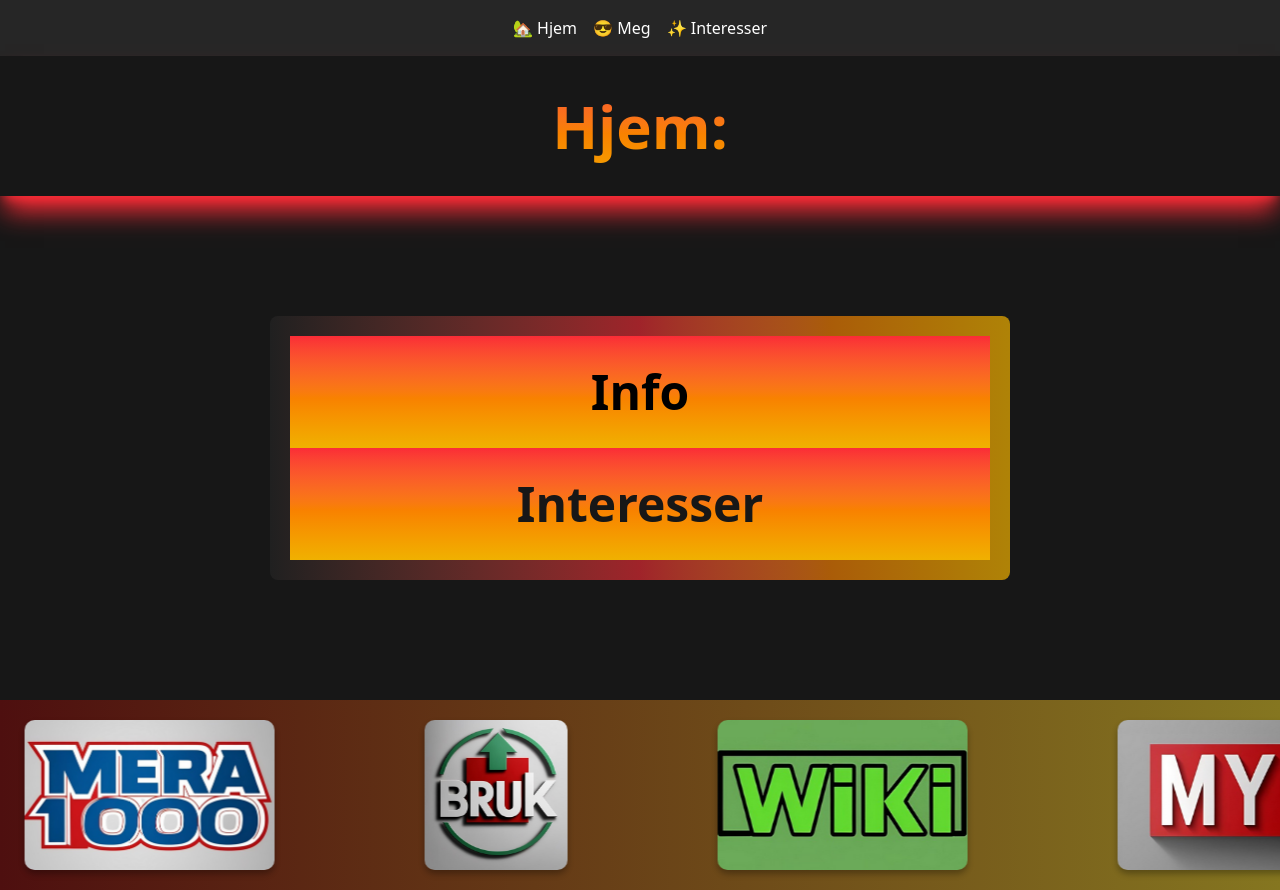
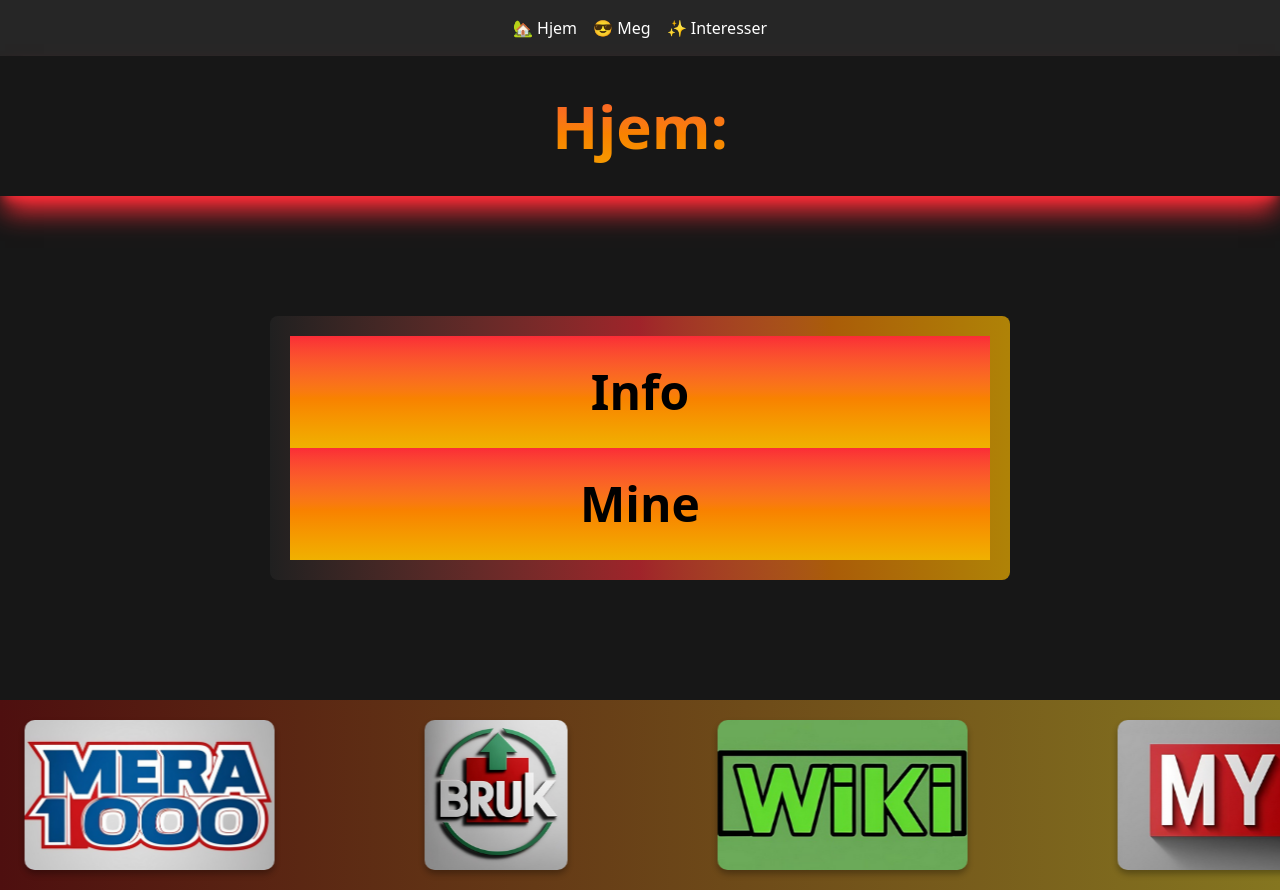
Before and after one commit to Toorq91/Prosjekter, a Vue app in the folder Meg/: page / in a window 1280 px wide. Built offline with nearby package versions, Linux system fonts and the light colour scheme; the HTML template or start-up script is replaced by a standard one.

Commit message:
endret knapp 2 på homePage

```diff
--- a/Meg/src/views/homePage.vue
+++ b/Meg/src/views/homePage.vue
@@ -8,26 +8,20 @@
     <div class="flex flex-col items-center justify-center flex-1 text-center py-30">
       <ul class="p-[20px] bg-gradient-to-r from-neutral-800/60 via-red-500/60 to-yellow-500/70 rounded-lg">
         <ul>
-          <!-- <li class="w-[700px] py-4 text-neutral-900 text-5xl font-semibold transition duration-500 ease-in-out
-          bg-gradient-to-b from-red-500 to-yellow-500
-          hover:bg-gradient-to-b hover:from-yellow-500/60 hover:to-red-500/60">
-            <RouterLink to="/about" class="block px-4 py-4 hover:text-blue-500/70 transition duration-500">
-              Om meg
-            </RouterLink>
-          </li> -->
           <li class="w-[700px] py-4 text-5xl font-semibold transition duration-500 ease-in-out
           flex items-center justify-center
           bg-gradient-to-b from-red-500 to-yellow-500">
-            <RouterLink to="/about" class="btn-1 block w-full">
+            <RouterLink to="/about" class="btn-flip flip-y block w-full">
               <span>Om meg</span>
               <span>Info</span>
             </RouterLink>
           </li>
-          <li class="w-[700px] py-4 text-neutral-900 text-5xl font-semibold transition duration-500 ease-in-out
-          bg-gradient-to-b from-red-500 to-yellow-500
-          hover:bg-gradient-to-b hover:from-yellow-500/60 hover:to-red-500/60">
-            <RouterLink to="/interests" class="block px-4 py-4 hover:text-blue-500/70 transition duration-500">
-              Interesser
+          <li class="w-[700px] py-4 text-5xl font-semibold transition duration-500 ease-in-out
+          flex items-center justify-center
+          bg-gradient-to-b from-red-500 to-yellow-500">
+            <RouterLink to="/interests" class="btn-flip flip-x reverse block w-full"> <!-- reverse for å endre retning på bloksen -->
+              <span>Interesser</span>
+              <span>Mine</span>
             </RouterLink>
           </li>
         </ul>
@@ -66,38 +60,78 @@ const images = [
 
 <style scoped>
 
-.btn-1 {
+.btn-flip {
   height: 80px;
+  position: relative;
 }
 
-.btn-1 span {
+.btn-flip span {
   /* background: rgb(0, 172, 238);
   background: linear-gradient(0deg, rgba(0, 172, 238, 1) 0%, rgba(2, 126, 251, 1) 100%); */
   display: block;
   position: absolute;
   width: 700px;
   line-height: 80px;
-  border-radius: 5px;
-  transition: all 0.3s ease-in-out;
+  transition: all 0.4s ease-in-out;
 }
 
-.btn-1 span:nth-child(1) {
+/* Flipper opp og ned */
+.btn-flip.flip-y span:nth-child(1) {
   transform: rotateX(90deg);
   transform-origin: 50% 50% -20px;
 }
 
-.btn-1 span:nth-child(2) {
+.btn-flip.flip-y span:nth-child(2) {
   transform: rotateX(0deg);
   transform-origin: 50% 50% -20px;
 }
 
-.btn-1:hover span:nth-child(1) {
+.btn-flip.flip-y:hover span:nth-child(1) {
   transform: rotateX(0deg);
 }
 
-.btn-1:hover span:nth-child(2) {
+.btn-flip.flip-y:hover span:nth-child(2) {
   transform: rotateX(-90deg);
 }
+
+/* Flipper sidelengs - (Venstre til høyre) */
+.btn-flip.flip-x span:nth-child(1) {
+  transform: rotateY(90deg);
+  transform-origin: -20px 50%;
+}
+
+.btn-flip.flip-x span:nth-child(2) {
+  transform: rotateY(0deg);
+  transform-origin: -20px 50%;
+}
+
+.btn-flip.flip-x:hover span:nth-child(1) {
+  transform: rotateY(0deg);
+}
+
+.btn-flip.flip-x:hover span:nth-child(2) {
+  transform: rotateY(-90deg);
+}
+
+/* Flipper sidelengs - (Høyre til venstre) */
+.btn-flip.flip-x.reverse span:nth-child(1) {
+  transform: rotateY(-90deg);
+  transform-origin: calc(100% + 20px) 50%;
+}
+
+.btn-flip.flip-x.reverse span:nth-child(2) {
+  transform: rotateY(0deg);
+  transform-origin: calc(100% + 20px) 50%;
+}
+
+.btn-flip.flip-x.reverse:hover span:nth-child(1) {
+  transform: rotateY(0deg);
+}
+
+.btn-flip.flip-x.reverse:hover span:nth-child(2) {
+  transform: rotateY(90deg);
+}
+
 
 
 /* Reklame rullegardin */
```
